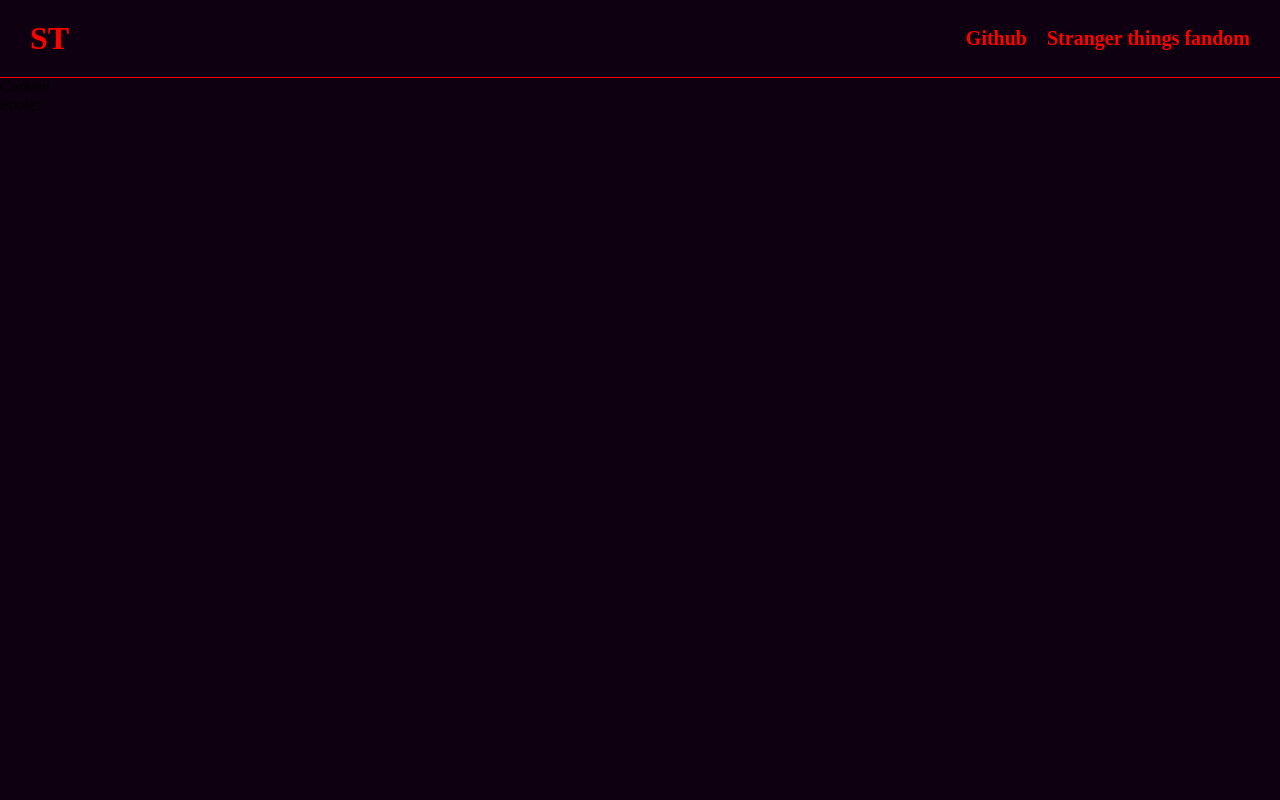
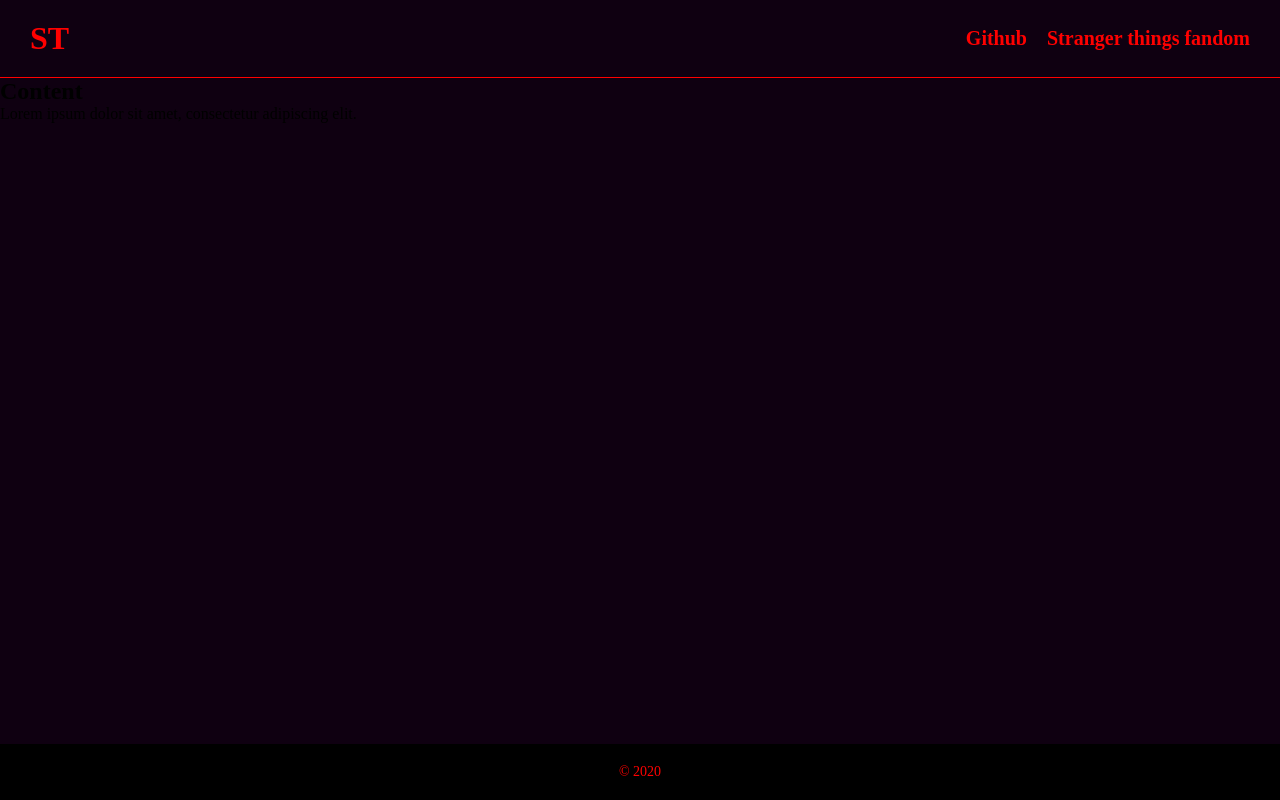
Before and after one commit to Dereje-getu-tadesse-10/List-of-Deaths---ST, a React (Create React App) app: page / in a window 1280 px wide. Built offline with nearby package versions, Linux system fonts and the light colour scheme.

Commit message:
Update: content creation

```diff
--- a/src/components/Content.js
+++ b/src/components/Content.js
@@ -1,8 +1,13 @@
-
+import './styles/Content.css';
 
 const Content = () => {
   return (
-    <div>Content</div>
+    <section className="content">
+        <h1>Content</h1>
+        <p>
+            Lorem ipsum dolor sit amet, consectetur adipiscing elit.
+        </p>
+    </section>
   )
 }
 
--- a/src/components/Footer.js
+++ b/src/components/Footer.js
@@ -1,7 +1,10 @@
+import './styles/Footer.css';
 
 const Footer = () => {
   return (
-    <div>Footer</div>
+    <footer>
+        <p>&copy; 2020</p>
+    </footer>
   )
 }
 
--- a/src/components/styles/Content.css
+++ b/src/components/styles/Content.css
@@ -0,0 +1,3 @@
+.content{
+    height: 100%;
+}
--- a/src/components/styles/Footer.css
+++ b/src/components/styles/Footer.css
@@ -0,0 +1,7 @@
+footer{
+    background-color: #000000;
+    padding: 20px;
+    text-align: center;
+    font-size: 14px;
+    color: rgb(255, 0, 0);
+}
--- a/src/components/styles/reset.css
+++ b/src/components/styles/reset.css
@@ -9,5 +9,8 @@
 main{
     height: 100vh;
     width: 100%;
+    display: flex;
+    flex-direction: column;
+    justify-content: center;
     background-color: rgb(15, 0, 17);
 }
```
